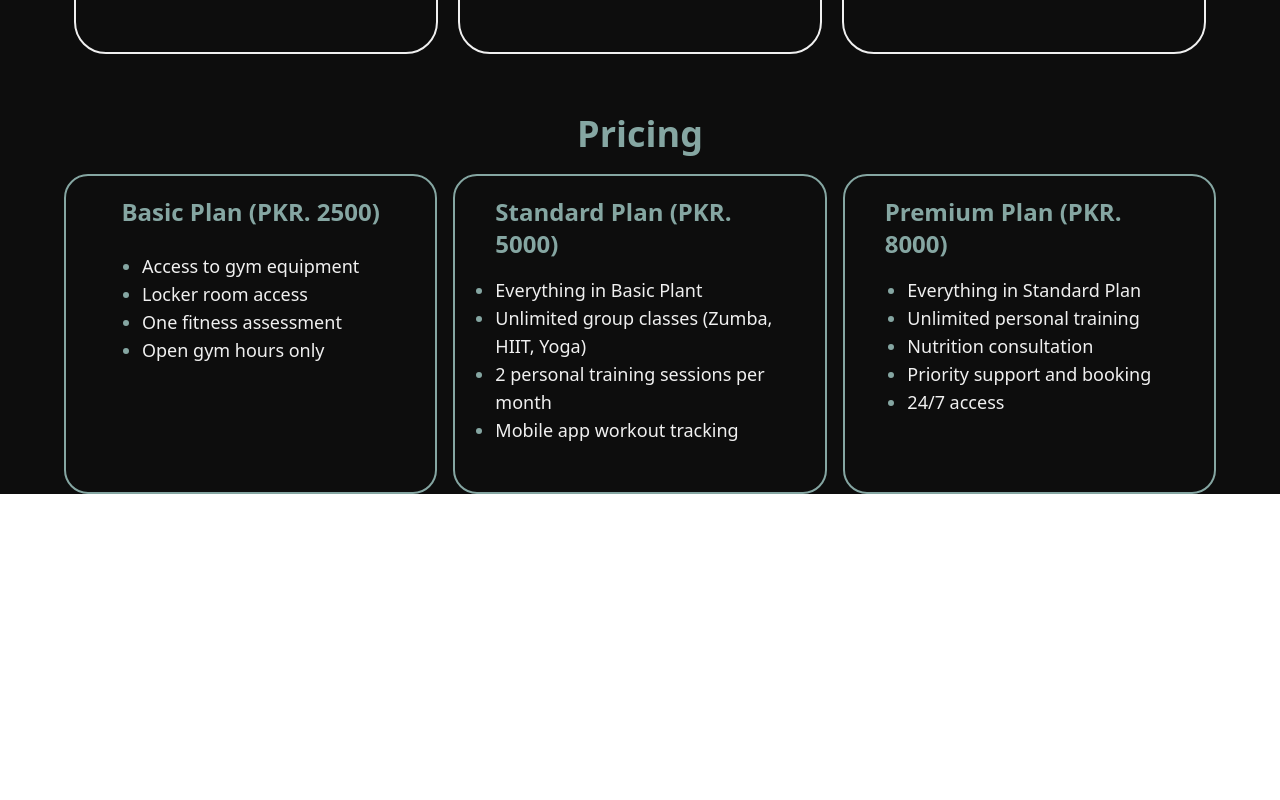
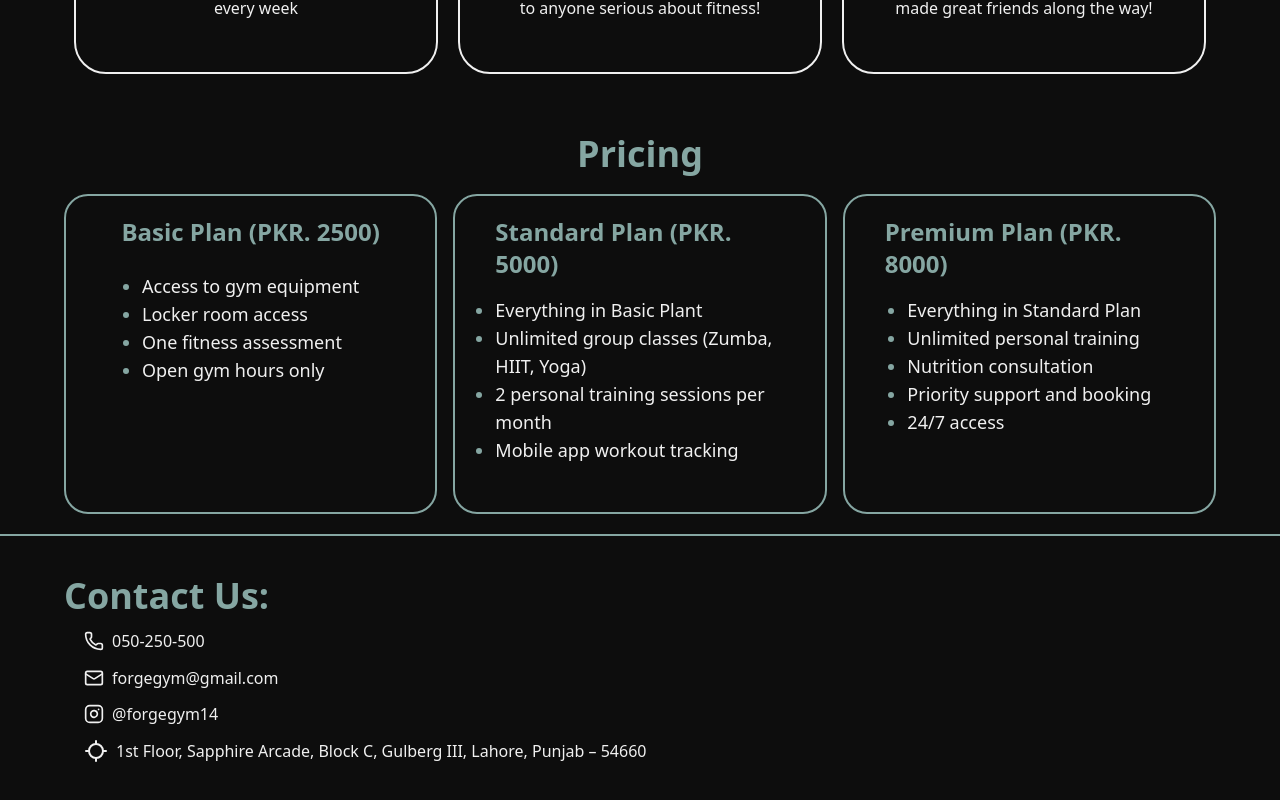
Before and after one commit to adeelahmed09/gymapp, a Next.js app: page / in a window 1280 px wide. Shown: the part 1658-2458 px from the top of the page. Before the commit the page ends 2152 px from the top, so only its background shows below. Built offline with nearby package versions, Linux system fonts and the light colour scheme.

Commit message:
Add Contact Us component and integrate it into the Home page; adjust About Us and ReviewCards styles

```diff
--- a/src/app/components/AboutUs.js
+++ b/src/app/components/AboutUs.js
@@ -6,7 +6,7 @@ import Feature from "./Feature"
 
 function AboutUs() {
     return (
-        <div className="w-full flex  gap-5 flex-col items-center bg-[#0D0D0D]">
+        <div className="w-full flex  gap-5 py-5 flex-col items-center bg-[#0D0D0D]">
             <h1 className="text-[#85A6A2] w-full text-6xl font-bold tracking-tighter text-center pt-[12vh]">About Us</h1>
             <p className="sm:w-[50vw] w-[90%] text-center mt-5 text-lg text-[#F2F2F2]">
                 At Forge Gym, we believe fitness is more than just a workout — it's a lifestyle.
--- /dev/null
+++ b/src/app/components/ContactUs.js
@@ -0,0 +1,29 @@
+"use client"
+import { Instagram , Locate, Mail, Phone } from 'lucide-react'
+import React from 'react'
+
+function ContactUs() {
+  return (
+    <div className='w-full  px-[5vw] py-[5vh] flex flex-col gap-[1vw]'>
+        <h1 className='text-[#85A6A2] text-4xl font-bold'>Contact Us:</h1>
+      <div className='flex pl-5 gap-2 items-center '>
+        <Phone size={20} color="#f0f0f0" />
+        <p className='text-[#f0f0f0]'>050-250-500</p>
+      </div>
+      <div className='flex pl-5 gap-2 items-center '>
+        <Mail size={20} color="#f0f0f0" />
+        <p className='text-[#f0f0f0]'>forgegym@gmail.com</p>
+      </div>
+      <div className='flex pl-5 gap-2 items-center '>
+        <Instagram size={20} color="#f0f0f0" />
+        <p className='text-[#f0f0f0]'>@forgegym14</p>
+      </div>
+      <div className='flex gap-2 px-5 items-center'>
+        <Locate size={24} color="#f0f0f0" />
+        <p className='text-[#f0f0f0] text'>1st Floor, Sapphire Arcade, Block C, Gulberg III, Lahore, Punjab – 54660</p>
+      </div>
+    </div>
+  )
+}
+
+export default ContactUs
--- a/src/app/components/ReviewCards.js
+++ b/src/app/components/ReviewCards.js
@@ -2,7 +2,7 @@
 
 function ReviewCards({name,review,index}) {
   return (
-    <div key={index} className="sm:h-[30vh] h-[40vh] px-2 border-2 border-[#f0f0f0] rounded-4xl flex flex-col justify-center items-center">
+    <div key={index} className="sm:h-[30vh] h-[40vh] gap-2 px-2 border-2 border-[#f0f0f0] rounded-4xl flex flex-col justify-center items-center">
       <div >
         <h1 className="text-[#f0f0f0] text-xl font-semibold">{name}</h1>
       </div>
--- a/src/app/page.js
+++ b/src/app/page.js
@@ -4,6 +4,7 @@ import Link from "next/link";
 import Nav from "./components/Nav";
 import Hero from "./components/Hero";
 import AboutUs from "./components/AboutUs";
+import ContactUs from "./components/ContactUs";
 
 export default function Home() {
   return (
@@ -17,6 +18,9 @@ export default function Home() {
       <section id="about-us" className="w-full flex gap-3.5 flex-col justify-center relative items-center ">
         <AboutUs />
       </section>
+      <section id="contact-us"  className="w-full bg-[#0D0D0D] border-t-2 border-[#85A6A2] flex gap-3.5 flex-col justify-center relative items-center ">
+        <ContactUs/>
+      </section>
     </main>
   );
 }
```
